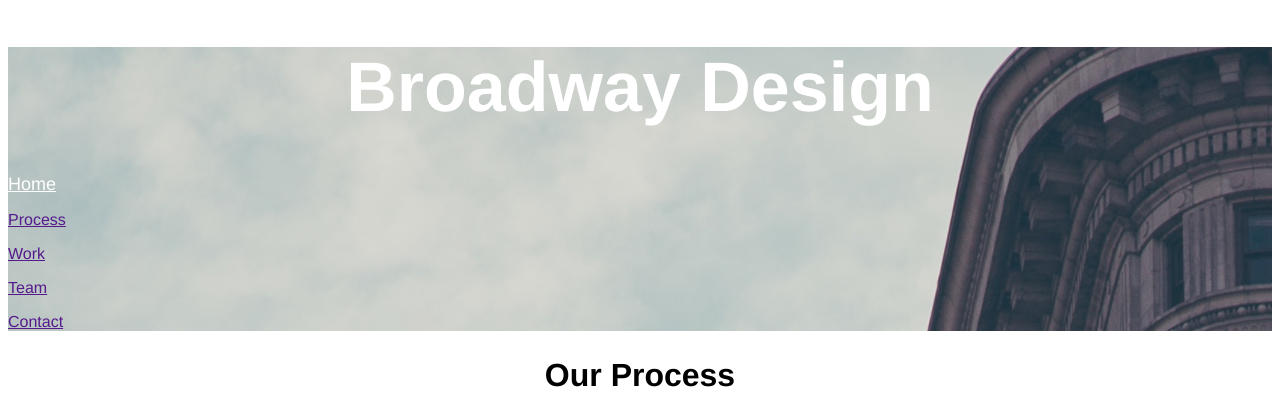
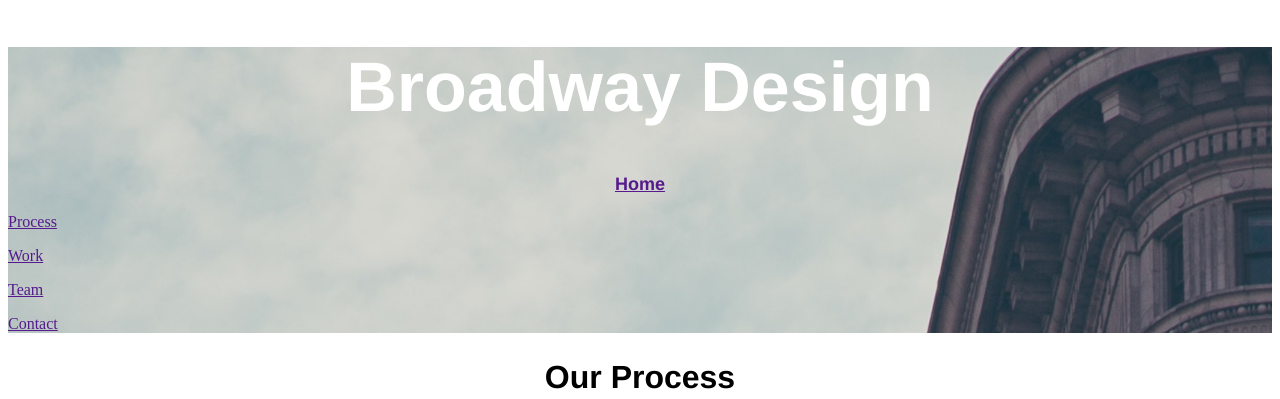
Before and after one commit to frapplecat/broadwaydesign, a plain HTML site: page index.html in a window 1280 px wide. Shown: the top 399 px of the page. Drawn offline with Linux system fonts and the light colour scheme.

Commit message:
change toplink code.

```diff
--- a/index.html
+++ b/index.html
@@ -8,7 +8,7 @@
   <body>
   <div class="header">
     <h1>Broadway Design</h1>
-    <p><a class="toplink" href="">Home</a></p>
+    <p class="toplink"><a href="">Home</a></p>
     <p><a href="">Process</a></p>
     <p><a href="">Work</a></p>
     <p><a href="">Team</a></p>
--- a/resources/css/style.css
+++ b/resources/css/style.css
@@ -1,7 +1,3 @@
-html{
-  font-family: Helvetica;
-}
-
 h1{
   font-family: Helvetica;
   font-size: 70px;
@@ -16,8 +12,6 @@ h2{
   font-weight: bold;
   text-align: center;
 }
-
-
 
 .taillist{
   font-family: Helvetica;
@@ -40,6 +34,7 @@ h2{
   color: white;
   text-align: center;
   font-size: 18px;
+  font-weight: bold;
 }
 
 .diny{
```
